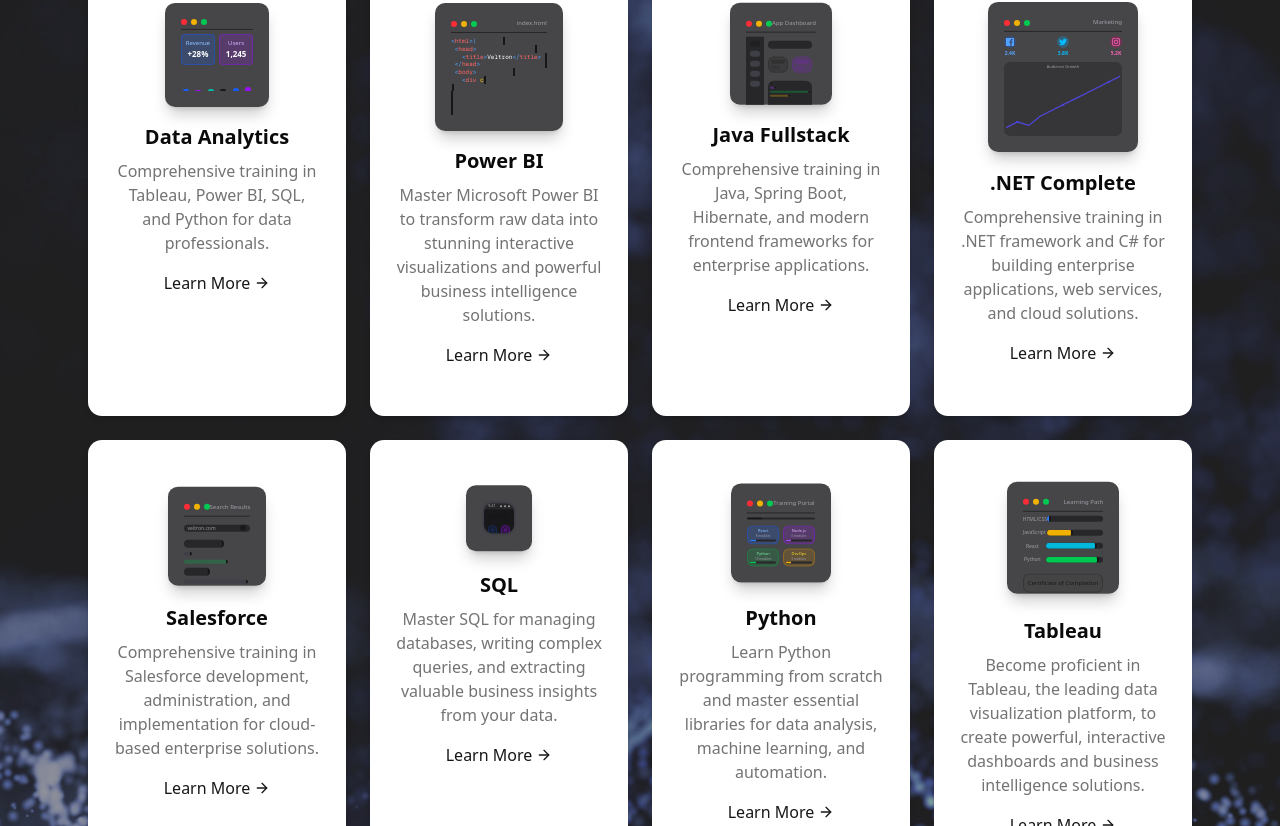
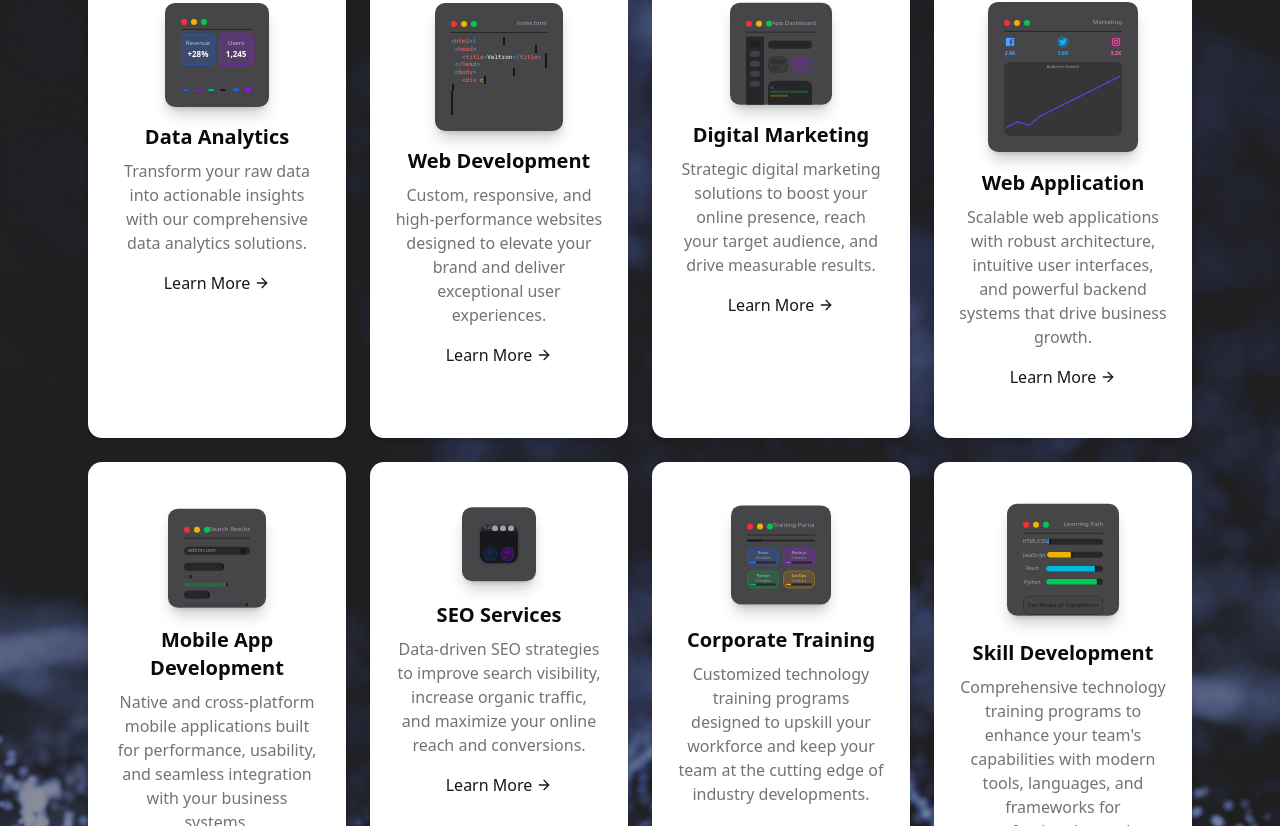
Before and after one commit to sysmaticsolution/veltron, a Next.js app: page / in a window 1280 px wide. Shown: the part 1094-1920 px from the top of the page. Built offline with nearby package versions, Linux system fonts and the light colour scheme.

Commit message:
Update page.tsx

```diff
--- a/src/app/page.tsx
+++ b/src/app/page.tsx
@@ -14,7 +14,7 @@
 const services = [
   {
     title: "Data Analytics",
-    description: "Comprehensive training in Tableau, Power BI, SQL, and Python for data professionals.",
+    description: "Transform your raw data into actionable insights with our comprehensive data analytics solutions.",
     icon: (
       <div className="w-full aspect-square max-w-[150px] mx-auto relative bg-zinc-900/80 rounded-lg p-4 flex items-center justify-center overflow-hidden shadow-lg shadow-black/20 hover:shadow-primary/20 transition-shadow duration-300">
         <div className="w-full h-full flex flex-col">
@@ -54,8 +54,8 @@
     link: "/services/data-analytics",
   },
   {
-    title: "Power BI",
-    description: "Master Microsoft Power BI to transform raw data into stunning interactive visualizations and powerful business intelligence solutions.",
+    title: "Web Development",
+    description: "Custom, responsive, and high-performance websites designed to elevate your brand and deliver exceptional user experiences.",
     icon: (
       <div className="w-full aspect-square max-w-[150px] mx-auto relative bg-zinc-900/80 rounded-lg p-4 flex items-center justify-center overflow-hidden shadow-lg shadow-black/20 hover:shadow-primary/20 transition-shadow duration-300">
         <div className="w-full h-full flex flex-col">
@@ -85,11 +85,11 @@
         </div>
       </div>
     ),
-    link: "/courses#power-bi",
+    link: "/services/web-development",
   },
   {
-    title: "Java Fullstack",
-    description: "Comprehensive training in Java, Spring Boot, Hibernate, and modern frontend frameworks for enterprise applications.",
+    title: "Digital Marketing",
+    description: "Strategic digital marketing solutions to boost your online presence, reach your target audience, and drive measurable results.",
     icon: (
       <div className="w-full aspect-square max-w-[150px] mx-auto relative bg-zinc-900/80 rounded-lg p-4 flex items-center justify-center overflow-hidden shadow-lg shadow-black/20 hover:shadow-primary/20 transition-shadow duration-300">
         <div className="w-full h-full flex flex-col">
@@ -140,8 +140,8 @@
     link: "/courses#java-fullstack",
   },
   {
-    title: ".NET Complete",
-    description: "Comprehensive training in .NET framework and C# for building enterprise applications, web services, and cloud solutions.",
+    title: "Web Application",
+    description: "Scalable web applications with robust architecture, intuitive user interfaces, and powerful backend systems that drive business growth.",
     icon: (
       <div className="w-full aspect-square max-w-[150px] mx-auto relative bg-zinc-900/80 rounded-lg p-4 flex items-center justify-center overflow-hidden shadow-lg shadow-black/20 hover:shadow-primary/20 transition-shadow duration-300">
         <div className="w-full h-full flex flex-col">
@@ -199,8 +199,8 @@
     link: "/courses#dotnet",
   },
   {
-    title: "Salesforce",
-    description: "Comprehensive training in Salesforce development, administration, and implementation for cloud-based enterprise solutions.",
+    title: "Mobile App Development",
+    description: "Native and cross-platform mobile applications built for performance, usability, and seamless integration with your business systems.",
     icon: (
       <div className="w-full aspect-square max-w-[150px] mx-auto relative bg-zinc-900/80 rounded-lg p-4 flex items-center justify-center overflow-hidden shadow-lg shadow-black/20 hover:shadow-primary/20 transition-shadow duration-300">
         <div className="w-full h-full flex flex-col">
@@ -240,8 +240,8 @@
     link: "/courses#salesforce",
   },
   {
-    title: "SQL",
-    description: "Master SQL for managing databases, writing complex queries, and extracting valuable business insights from your data.",
+    title: "SEO Services",
+    description: "Data-driven SEO strategies to improve search visibility, increase organic traffic, and maximize your online reach and conversions.",
     icon: (
       <div className="w-full aspect-square max-w-[150px] mx-auto relative bg-zinc-900/80 rounded-lg p-4 flex items-center justify-center overflow-hidden shadow-lg shadow-black/20 hover:shadow-primary/20 transition-shadow duration-300">
         <div className="w-full h-full flex flex-col">
@@ -251,9 +251,9 @@
             <div className="h-1.5 bg-zinc-800 flex items-center justify-between px-1">
               <div className="text-[4px] text-zinc-400">9:41</div>
               <div className="flex items-center gap-0.5">
-                <div className="w-0.5 h-0.5 bg-zinc-400 rounded-full"></div>
-                <div className="w-0.5 h-0.5 bg-zinc-400 rounded-full"></div>
-                <div className="w-0.5 h-0.5 bg-zinc-400 rounded-full"></div>
+                <div className="w-1.5 h-1.5 bg-zinc-400 rounded-full"></div>
+                <div className="w-1.5 h-1.5 bg-zinc-400 rounded-full"></div>
+                <div className="w-1.5 h-1.5 bg-zinc-400 rounded-full"></div>
               </div>
             </div>
 
@@ -295,11 +295,11 @@
         </div>
       </div>
     ),
-    link: "/courses#sql",
+    link: "/services/seo-services",
   },
   {
-    title: "Python",
-    description: "Learn Python programming from scratch and master essential libraries for data analysis, machine learning, and automation.",
+    title: "Corporate Training",
+    description: "Customized technology training programs designed to upskill your workforce and keep your team at the cutting edge of industry developments.",
     icon: (
       <div className="w-full aspect-square max-w-[150px] mx-auto relative bg-zinc-900/80 rounded-lg p-4 flex items-center justify-center overflow-hidden shadow-lg shadow-black/20 hover:shadow-primary/20 transition-shadow duration-300">
         <div className="w-full h-full flex flex-col">
@@ -352,11 +352,11 @@
         </div>
       </div>
     ),
-    link: "/courses#python",
+    link: "/services/corporate-training",
   },
   {
-    title: "Tableau",
-    description: "Become proficient in Tableau, the leading data visualization platform, to create powerful, interactive dashboards and business intelligence solutions.",
+    title: "Skill Development",
+    description: "Comprehensive technology training programs to enhance your team's capabilities with modern tools, languages, and frameworks for professional growth.",
     icon: (
       <div className="w-full aspect-square max-w-[150px] mx-auto relative bg-zinc-900/80 rounded-lg p-4 flex items-center justify-center overflow-hidden shadow-lg shadow-black/20 hover:shadow-primary/20 transition-shadow duration-300">
         <div className="w-full h-full flex flex-col">
@@ -406,7 +406,7 @@
         </div>
       </div>
     ),
-    link: "/courses#tableau",
+    link: "/services/skill-development",
   },
 ];
 
```
